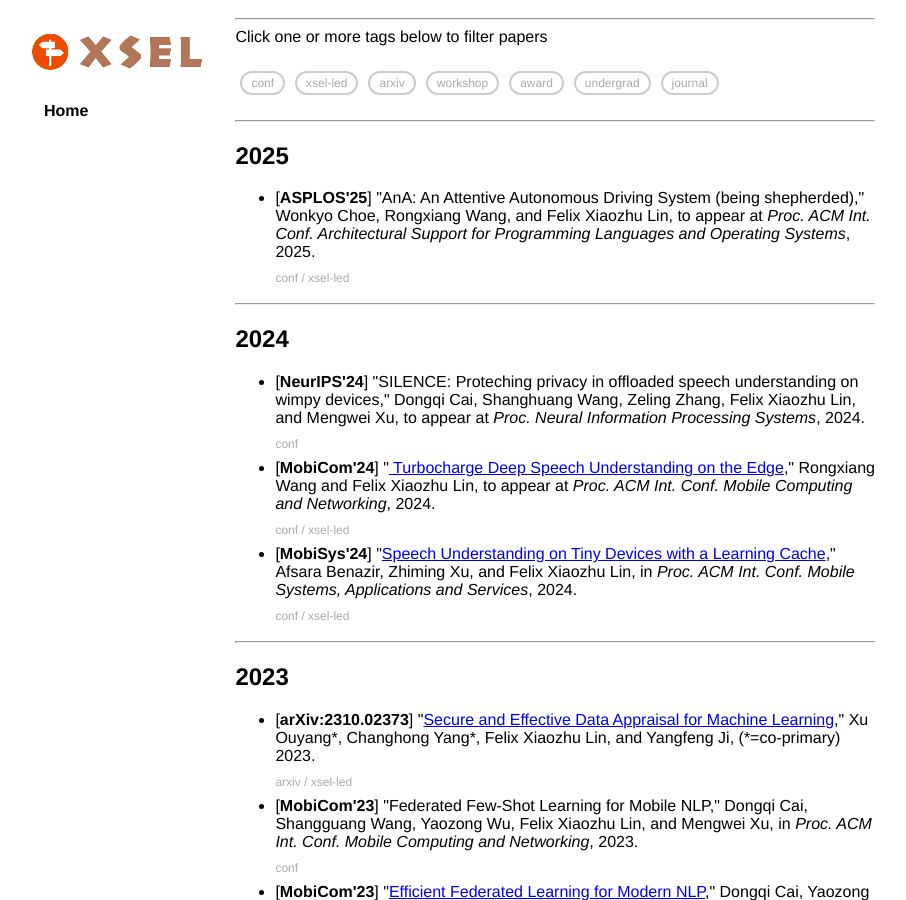
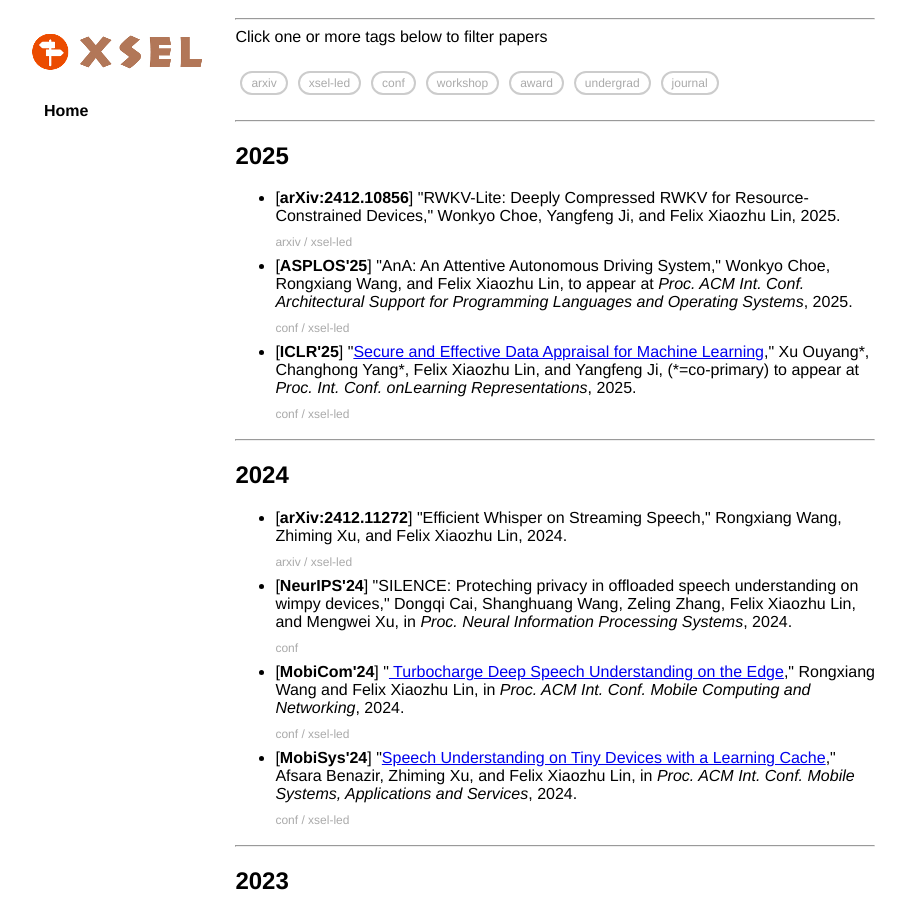
Before and after one commit to thexsel/thexsel.github.io, a Jekyll site: the page papers.html, which Jekyll copies as it is, in a window 1280 px wide and 900 px high. Shown: the whole window, without its empty margins (187-1093 px from the left). Built offline with Jekyll 4.4.1, drawn with Linux system fonts in a browser that asks for light colours; some of the changed text lies outside the part shown.

Commit message:
update paper list

```diff
--- a/papers.html
+++ b/papers.html
@@ -85,7 +85,7 @@
 <div class="tags-container row"></div>
 
 <!--- xzl: I can't get it to work... seem to conflict with tagsort --->
-<!---- auto-generated on Tuesday 15. October 2024. don't edit --->
+<!---- auto-generated on Monday 10. February 2025. don't edit --->
 
 
 <!---------------------- 2025 ------------------------------------->
@@ -94,14 +94,52 @@
 <ul>
 
 <!---------------->
+<div class="item col-md-3" data-item-id="2" data-item-tags="arxiv,xsel-led">
+<li>
+	<div class="wrapper">
+		<p>
+		[<strong>arXiv:2412.10856</strong>]
+		  "<a >RWKV-Lite: Deeply Compressed RWKV for Resource-Constrained Devices</a>,"
+		   Wonkyo Choe, Yangfeng Ji, and Felix Xiaozhu Lin,
+
+		   2025.
+
+		</p>
+		<p class="item-tags"></p>
+	</div>
+</li>
+</div>
+<!---------------->
+
+
+<!---------------->
 <div class="item col-md-3" data-item-id="2" data-item-tags="conf,xsel-led">
 <li>
 	<div class="wrapper">
 		<p>
 		[<strong>ASPLOS'25</strong>]
-		  "<a >AnA: An Attentive Autonomous Driving System (being shepherded)</a>,"
+		  "<a >AnA: An Attentive Autonomous Driving System</a>,"
 		   Wonkyo Choe, Rongxiang Wang, and Felix Xiaozhu Lin,
 		   to appear at <em>Proc. ACM Int. Conf. Architectural Support for Programming Languages and Operating Systems</em>,
+		   2025.
+
+		</p>
+		<p class="item-tags"></p>
+	</div>
+</li>
+</div>
+<!---------------->
+
+
+<!---------------->
+<div class="item col-md-3" data-item-id="2" data-item-tags="conf,xsel-led">
+<li>
+	<div class="wrapper">
+		<p>
+		[<strong>ICLR'25</strong>]
+		  "<a href="https://arxiv.org/abs/2310.02373">Secure and Effective Data Appraisal for Machine Learning</a>,"
+		   Xu Ouyang*, Changhong Yang*, Felix Xiaozhu Lin, and Yangfeng Ji, (*=co-primary)
+		   to appear at <em>Proc. Int. Conf. onLearning Representations</em>,
 		   2025.
 
 		</p>
@@ -123,6 +161,25 @@
 <ul>
 
 <!---------------->
+<div class="item col-md-3" data-item-id="2" data-item-tags="arxiv,xsel-led">
+<li>
+	<div class="wrapper">
+		<p>
+		[<strong>arXiv:2412.11272</strong>]
+		  "<a >Efficient Whisper on Streaming Speech</a>,"
+		   Rongxiang Wang, Zhiming Xu, and Felix Xiaozhu Lin,
+
+		   2024.
+
+		</p>
+		<p class="item-tags"></p>
+	</div>
+</li>
+</div>
+<!---------------->
+
+
+<!---------------->
 <div class="item col-md-3" data-item-id="2" data-item-tags="conf">
 <li>
 	<div class="wrapper">
@@ -130,7 +187,7 @@
 		[<strong>NeurIPS'24</strong>]
 		  "<a >SILENCE: Proteching privacy in offloaded speech understanding on wimpy devices</a>,"
 		   Dongqi Cai, Shanghuang Wang, Zeling Zhang, Felix Xiaozhu Lin, and Mengwei Xu,
-		   to appear at <em>Proc. Neural Information Processing Systems</em>,
+		   in <em>Proc. Neural Information Processing Systems</em>,
 		   2024.
 
 		</p>
@@ -149,7 +206,7 @@
 		[<strong>MobiCom'24</strong>]
 		  "<a href="https://arxiv.org/abs/2311.17065"> Turbocharge Deep Speech Understanding on the Edge</a>,"
 		   Rongxiang Wang and Felix Xiaozhu Lin,
-		   to appear at <em>Proc. ACM Int. Conf. Mobile Computing and Networking</em>,
+		   in <em>Proc. ACM Int. Conf. Mobile Computing and Networking</em>,
 		   2024.
 
 		</p>
@@ -188,25 +245,6 @@
 <hr>
 <h2><a name="_2023"></a>2023</h2>
 <ul>
-
-<!---------------->
-<div class="item col-md-3" data-item-id="2" data-item-tags="arxiv,xsel-led">
-<li>
-	<div class="wrapper">
-		<p>
-		[<strong>arXiv:2310.02373</strong>]
-		  "<a href="https://arxiv.org/abs/2310.02373">Secure and Effective Data Appraisal for Machine Learning</a>,"
-		   Xu Ouyang*, Changhong Yang*, Felix Xiaozhu Lin, and Yangfeng Ji, (*=co-primary)
-
-		   2023.
-
-		</p>
-		<p class="item-tags"></p>
-	</div>
-</li>
-</div>
-<!---------------->
-
 
 <!---------------->
 <div class="item col-md-3" data-item-id="2" data-item-tags="conf">
@@ -1274,7 +1312,7 @@
 
 
 <div id="foot">
-<p>Updated on Tuesday 15. October 2024</p>
+<p>Updated on Monday 10. February 2025</p>
 </div>
 
 </div>
```
